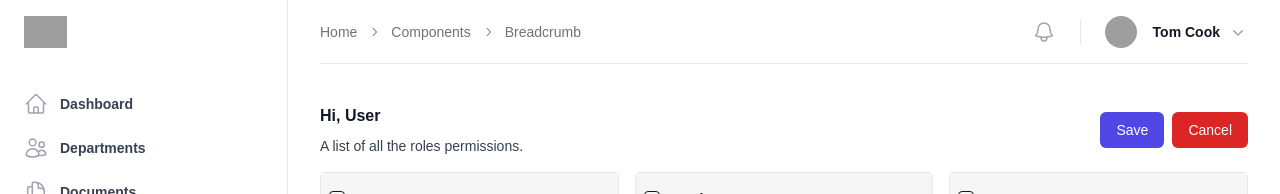
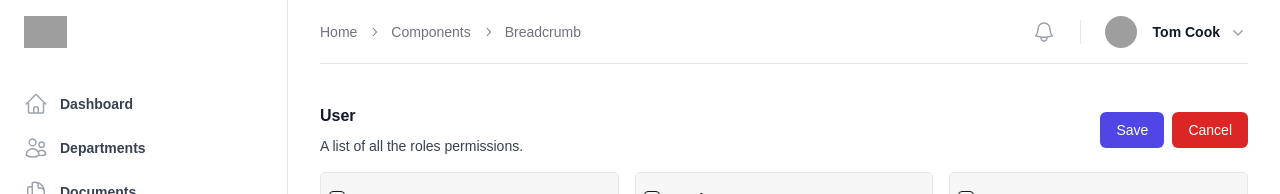
Before and after one commit to xanotech101/gmfb-directory-app, a Next.js app: page /permissions in a window 1280 px wide. Shown: the top 194 px of the page. Built offline with nearby package versions, Linux system fonts and the light colour scheme; grey boxes are pictures that could not be loaded.

Commit message:
fix: minor fixes

```diff
--- a/src/app/(root)/permissions/page.tsx
+++ b/src/app/(root)/permissions/page.tsx
@@ -90,7 +90,7 @@ export default function Permissions() {
       <div className="sm:flex sm:items-center">
         <div className="flex items-center justify-between sm:flex-auto ">
           <div className="flex flex-col">
-            <h1 className="text-left font-semibold leading-6 text-gray-900">Hi, User</h1>
+            <h1 className="text-left font-semibold leading-6 text-gray-900">User</h1>
             <p className="mt-2 text-center text-sm text-gray-700">
               A list of all the roles permissions.
             </p>
```
